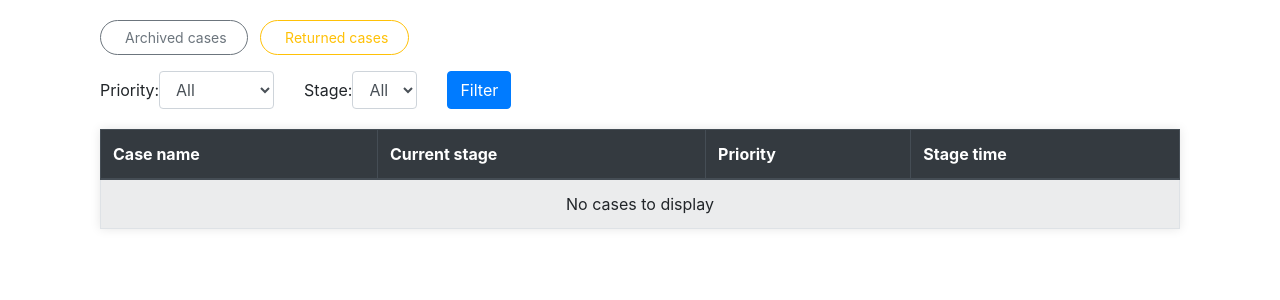
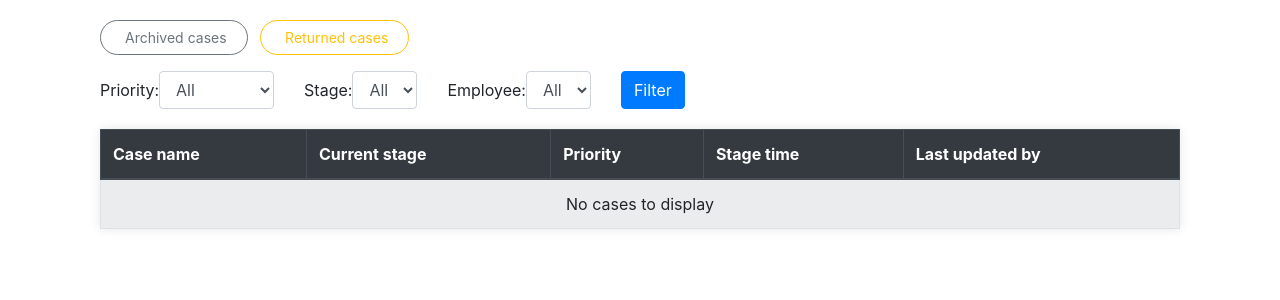
Before and after one commit to matthew-mal/scanner, a Django app: template case_tracking/core/templates/cases/case_list.html in a window 1280 px wide. Shown: the part 56-356 px from the top of the page. Run offline with Django 5.2, Linux system fonts and the light colour scheme; the template is opened without the code that fills it, so the values that code supplies are empty; some libraries are stand-ins or nearby versions.

Commit message:
фильтр по юзерам

```diff
--- a/case_tracking/core/templates/cases/case_list.html
+++ b/case_tracking/core/templates/cases/case_list.html
@@ -33,6 +33,17 @@
                     {% endfor %}
                 </select>
             </div>
+            <div class="form-group" style="margin-left: 20px;">
+                <label for="user">Employee:</label>
+                <select name="user" id="user" class="form-control">
+                    <option value="">All</option>
+                    {% for employee in employees %}
+                        <option value="{{ employee.id }}" {% if employee.id|stringformat:"s" == employee_id %}selected{% endif %}>
+                            {{ employee.full_name }}
+                        </option>
+                    {% endfor %}
+                </select>
+            </div>
             <button type="submit" class="btn btn-primary" style="margin-left: 20px;">Filter</button>
         </form>
     </div>
@@ -45,6 +56,7 @@
                 <th>Current stage</th>
                 <th>Priority</th>
                 <th>Stage time</th>
+                <th>Last updated by</th> <!-- Новая колонка -->
             </tr>
         </thead>
         <tbody>
@@ -58,10 +70,11 @@
                         </span>
                     </td>
                     <td>{{ case.time_on_stage }}</td>
+                    <td>{{ case.last_updated_by }}</td> <!-- Отображаем пользователя -->
                 </tr>
             {% empty %}
                 <tr>
-                    <td colspan="4" class="text-center">No cases to display</td>
+                    <td colspan="5" class="text-center">No cases to display</td> <!-- Обновили colspan -->
                 </tr>
             {% endfor %}
         </tbody>
```
Also changed, not shown: case_tracking/core/admin.py (+9 -1 lines), case_tracking/core/views.py (+13 -5 lines).
